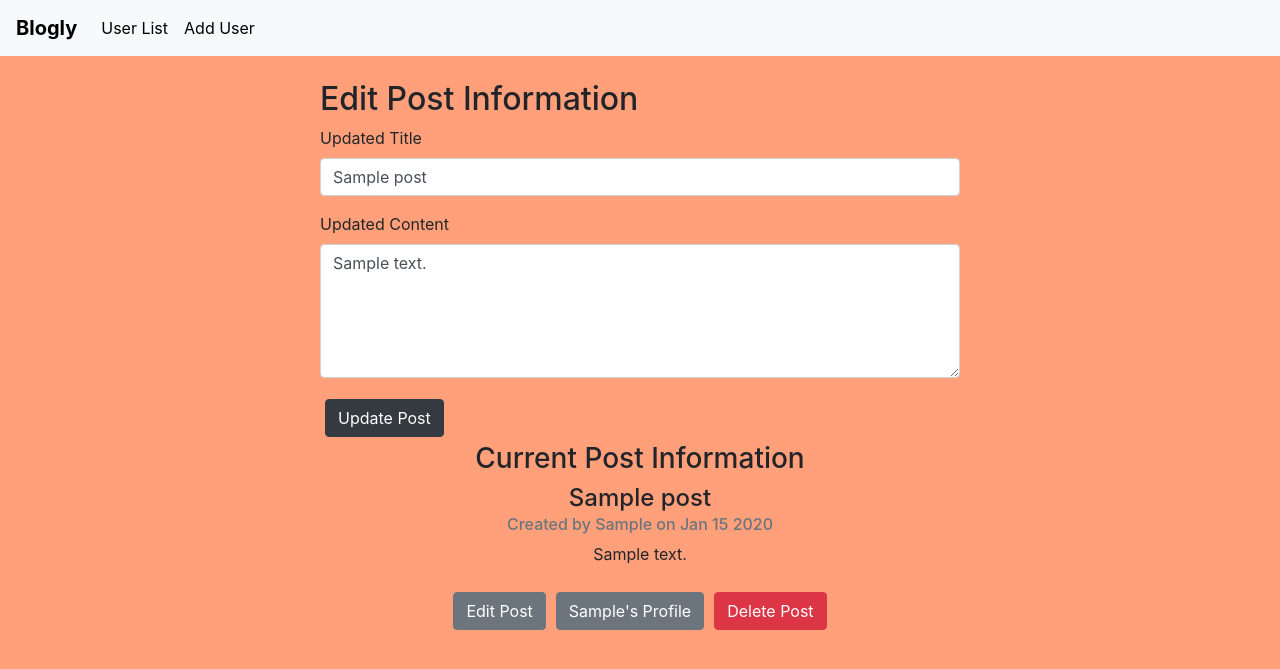
After one commit to msaemrow/SpringboardAssignments, a Flask app: page /posts/1/edit in a window 1280 px wide. The commit adds this page. Shown: the top 669 px of the page. Run offline with Flask 2, Linux system fonts and the light colour scheme; tables that the repository leaves empty hold one stand-in row (values such as "Sample post").

Commit message:
completed step 2 of flask blogly and added some styling with css and bootstap

```diff
--- a/flask-blogly/app.py
+++ b/flask-blogly/app.py
@@ -3,7 +3,8 @@
 from flask import Flask, render_template, request, redirect
 from flask_debugtoolbar import DebugToolbarExtension
 from sqlalchemy import text
-from models import db, connect_db, User
+from models import db, connect_db, User, Post
+import datetime
 
 app = Flask(__name__)
 
@@ -15,11 +16,17 @@ app.config['DEBUG_TB_INTERCEPT_REDIRECTS'] = False
 debug_toolbar = DebugToolbarExtension(app)
 
 connect_db(app)
+################## routes for users ############################
 
 @app.route('/')
 def home_page():
-    users = User.query.all()
-    return redirect('/users')
+    posts = Post.query.order_by(Post.created_at.desc()).limit(5).all()
+    return render_template('home.html', posts= posts)
+
+@app.errorhandler(404)
+def page_not_found_error():
+    """Custom 404 Not Found page"""
+    return render_template('error.html'), 404
 
 @app.route('/users')
 def show_user_list():
@@ -60,7 +67,7 @@ def process_edit_user(user_id):
 
     db.session.add(user)
     db.session.commit()
-    return redirect('/users')
+    return redirect(f"/users/{user_id}")
 
 @app.route('/users/<int:user_id>/delete', methods=["POST"])
 def delete_user(user_id):
@@ -68,3 +75,46 @@ def delete_user(user_id):
     db.session.delete(user)
     db.session.commit()
     return redirect('/users')
+
+################## routes for user posts  ############################
+
+@app.route('/users/<int:user_id>/posts/new')
+def new_post(user_id):
+    user = User.query.get(user_id)
+    return render_template("new-post.html", user=user)
+
+@app.route('/users/<int:user_id>/posts/new', methods=["POST"])
+def process_new_post(user_id):
+    user = User.query.get(user_id)
+    new_post = Post(title=request.form['title'], content=request.form['content'], user_id=user.id)
+    db.session.add(new_post)
+    db.session.commit()
+    return redirect(f"/users/{user.id}")
+
+@app.route('/posts/<int:post_id>')
+def show_post(post_id):
+    post = Post.query.get(post_id)
+    return render_template("post.html", post=post)
+
+@app.route('/posts/<int:post_id>/edit')
+def edit_post(post_id):
+    post = Post.query.get(post_id)
+    return render_template("edit-post.html", post=post)
+
+@app.route('/posts/<int:post_id>/edit', methods=["POST"])
+def process_edit_post(post_id):
+    post = Post.query.get(post_id)
+    post.title = request.form['title']
+    post.content = request.form['content']
+    post.created_at = datetime.datetime.now()
+
+    db.session.add(post)
+    db.session.commit()
+    return redirect(f"/posts/{post_id}")
+
+@app.route('/posts/<int:post_id>/delete', methods=["POST"])
+def delete_post(post_id):
+    post = Post.query.get_or_404(post_id)
+    db.session.delete(post)
+    db.session.commit()
+    return redirect(f"/users/{post.user_id}")
--- a/flask-blogly/models.py
+++ b/flask-blogly/models.py
@@ -1,4 +1,5 @@
 from flask_sqlalchemy import SQLAlchemy
+import datetime
 """Models for Blogly."""
 
 db = SQLAlchemy()
@@ -14,16 +15,46 @@ class User(db.Model):
 
     __tablename__ = 'users'
 
+    def __repr__(self):
+        """Easier to read representation for user"""
+        return f"<User {self.first_name} {self.last_name} {self.image_url}>"
+
     id = db.Column(db.Integer,
                    primary_key=True,
                    autoincrement=True)
     first_name = db.Column(db.String(50),
                            nullable=False)
-    last_name = db.Column(db.String(50),
+    last_name = db.Column(db.String(75),
                            nullable=False)
-    image_url = db.Column(db.String)
+    image_url = db.Column(db.Text,
+                          default='https://static.vecteezy.com/system/resources/thumbnails/009/292/244/small/default-avatar-icon-of-social-media-user-vector.jpg')
+
+    posts = db.relationship("Post", backref="users", cascade='all, delete-orphan')
 
     @property
     def get_full_name(self):
         """returns full name of the user"""
         return f"{self.first_name} {self.last_name}"
+
+class Post(db.Model):
+    """Blog Post Model"""
+
+    __tablename__ = 'posts'
+
+    id = db.Column(db.Integer,
+        primary_key=True,
+        autoincrement=True)
+    title = db.Column(db.Text,
+                      nullable=False)
+    content = db.Column(db.Text,
+                        nullable=False)
+    created_at = db.Column(db.DateTime,
+                            nullable=False,
+                            default=datetime.datetime.now)
+    user_id = db.Column(db.Integer,
+                        db.ForeignKey('users.id'),
+                        nullable=False)
+
+    @property
+    def formatted_created_at(self):
+        return self.created_at.strftime("%b %-d %Y")
--- /dev/null
+++ b/flask-blogly/static/styles.css
@@ -0,0 +1,92 @@
+body{
+    background-color:lightsalmon !important;
+}
+
+.recent-posts{
+    display: flex;
+    justify-content: center;
+    align-items: center;
+    flex-wrap: wrap;
+}
+
+.card{
+    height: 13rem;
+    text-align: center;
+}
+
+h1{
+    text-align: center;
+    font-size: 3rem;
+}
+
+.edit-delete-btn{
+    display: flex;
+    justify-content: center;
+
+}
+
+.edit-user-page{
+    display: flex;
+    align-items: center;
+    justify-content: space-evenly;
+}
+
+.post-edit-delete-btn{
+    display: flex;
+    justify-content: left;
+    margin: 5px;
+}
+
+.post{
+    margin: 0;
+}
+
+.btn{
+    margin: 5px;
+}
+
+.post-div{
+    display: flex;
+    flex-direction: column;
+    justify-content: center;
+    align-items: center;
+}
+#new-user-page-div{
+    display: flex;
+    flex-direction: column;
+    align-items: center;
+}
+
+#new-user-div{
+    width: 50%;
+}
+
+#new-post-div-top{
+    display: flex;
+    flex-direction: column;
+    align-items: center;
+}
+
+#new-post-div{
+    width: 50%;
+}
+
+#edit-post-page-div{
+    display: flex;
+    flex-direction: column;
+    align-items: center;
+}
+
+#edit-post-form-div{
+    width:50%;
+}
+
+#curr-post-info-div{
+    display: flex;
+    flex-direction: column;
+    align-items: center;
+}
+
+a{
+    color: black !important;
+}
--- /dev/null
+++ b/flask-blogly/templates/edit-post.html
@@ -0,0 +1,56 @@
+{% extends 'index.html' %} {% block title %}Edit Post{% endblock %} {% block
+content %}
+<div id="edit-post-page-div">
+<div id="edit-post-form-div">
+  <h2>Edit Post Information</h2>
+  <form action="/posts/{{post.id}}/edit" method="POST">
+    <div class="form-group">
+      <label for="title">Updated Title</label>
+      <input
+        type="text"
+        class="form-control"
+        id="title"
+        name="title"
+        value="{{post.title}}"
+        autocomplete="off"
+      />
+    </div>
+    <div class="form-group">
+      <label for="content">Updated Content</label>
+      <!-- <input
+        type="text"
+        class="form-control"
+        id="content"
+        name="content"
+        value="{{post.content}}"
+        autocomplete="off"
+      /> -->
+      <textarea class="form-control" name="content" id="post-content" name="content" cols="90" rows="5"  autocomplete="off"
+      required>{{ post.content}}</textarea>
+    </div>
+    <button class="btn btn-dark">Update Post</button>
+  </form>
+</div>
+<div id="curr-post-info-div">
+  <h3>Current Post Information</h3>
+  <h4>{{post.title}}</h4>
+  <h6 class="card-subtitle mb-2 text-muted">
+    Created by {{post.users.first_name}} on {{post.formatted_created_at}}
+  </h6>
+  <p>{{post.content}}</p>
+  <div class="post-edit-delete-btn">
+    <form action="/posts/{{post.id}}/edit">
+      <button class="btn btn-secondary">Edit Post</button>
+    </form>
+    <form action="/users/{{post.user_id}}">
+      <button class="btn btn-secondary">
+        {{post.users.first_name}}'s Profile
+      </button>
+    </form>
+    <form action="/posts/{{post.id}}/delete" method="POST">
+      <button class="btn btn-danger">Delete Post</button>
+    </form>
+  </div>
+</div>
+</div>
+{% endblock %}
--- a/flask-blogly/templates/index.html
+++ b/flask-blogly/templates/index.html
@@ -4,13 +4,26 @@
     <meta charset="UTF-8">
     <meta name="viewport" content="width=device-width, initial-scale=1.0">
     <title>{% block title %}{% endblock %}</title>
+    <link rel="stylesheet" href="/static/styles.css">
+    <link rel="stylesheet" href="https://cdn.jsdelivr.net/npm/bootstrap@4.5.3/dist/css/bootstrap.min.css" integrity="sha384-TX8t27EcRE3e/ihU7zmQxVncDAy5uIKz4rEkgIXeMed4M0jlfIDPvg6uqKI2xXr2" crossorigin="anonymous">
 </head>
 <body>
-    <section>
-        <a href="/">Home Page</a><br>
-        <a href="/users">User List</a><br>
-        <a href="/users/new">Add User</a>
-    </section>
+    <nav class="navbar navbar-expand-lg navbar-light bg-light">
+        <a class="navbar-brand" href="/"><b>Blogly</b></a>
+        <button class="navbar-toggler" type="button" data-toggle="collapse" data-target="#navbarNav" aria-controls="navbarNav" aria-expanded="false" aria-label="Toggle navigation">
+          <span class="navbar-toggler-icon"></span>
+        </button>
+        <div class="collapse navbar-collapse" id="navbarNav">
+          <ul class="navbar-nav">
+            <li class="nav-item">
+              <a class="nav-link" href="/users">User List</a>
+            </li>
+            <li class="nav-item">
+              <a class="nav-link" href="/users/new">Add User</a>
+            </li>
+          </ul>
+        </div>
+      </nav>
     <br>
     {% block content %}
     {% endblock %}
```
Also changed, not shown: flask-blogly/seed.py (added, +30 -0 lines), flask-blogly/templates/current-users.html (+2 -5 lines), flask-blogly/templates/details.html (+25 -9 lines), flask-blogly/templates/edit-profile.html (+51 -15 lines), flask-blogly/templates/error.html (added, +13 -0 lines), flask-blogly/templates/home.html (added, +17 -0 lines), flask-blogly/templates/new-post.html (added, +39 -0 lines), flask-blogly/templates/new-user.html (+43 -11 lines), flask-blogly/templates/post.html (added, +21 -0 lines), flask-blogly/test_app.py (+48 -5 lines), flask-blogly/test_models.py (+19 -1 lines).
